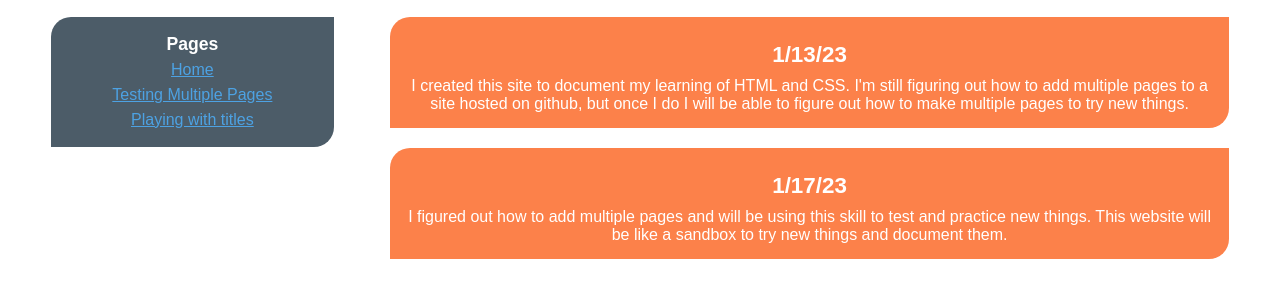
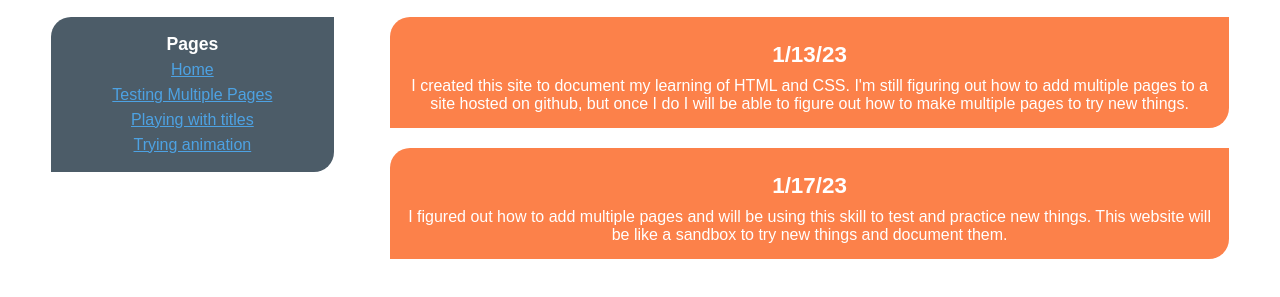
Before and after one commit to 0volem/0volem.github.io, a plain HTML site: page index.html in a window 1280 px wide. Shown: the part 173-470 px from the top of the page. Drawn offline with Linux system fonts and the light colour scheme.

Commit message:
Update index.html

```diff
--- a/index.html
+++ b/index.html
@@ -92,6 +92,7 @@
    <li><a href="0volem.github.io">Home</a></li>
    <li><a href="test.html">Testing Multiple Pages</a></li>
     <li><a href="titletest.html">Playing with titles</a></li>
+    <li><a href="animation.html">Trying animation</a></li>
     </ul>
 
    <p class="post" id="fp"><span class="post-title"> 1/13/23 </span> <br>
```
